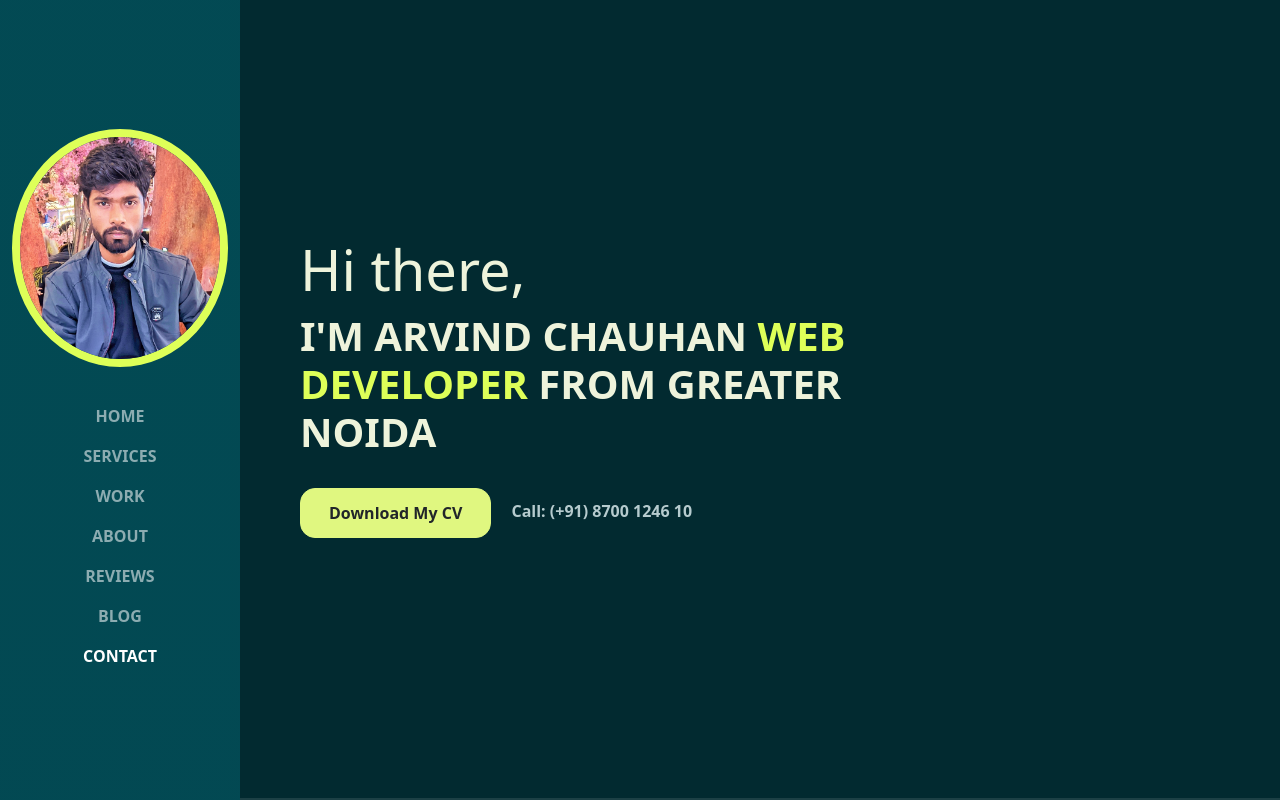
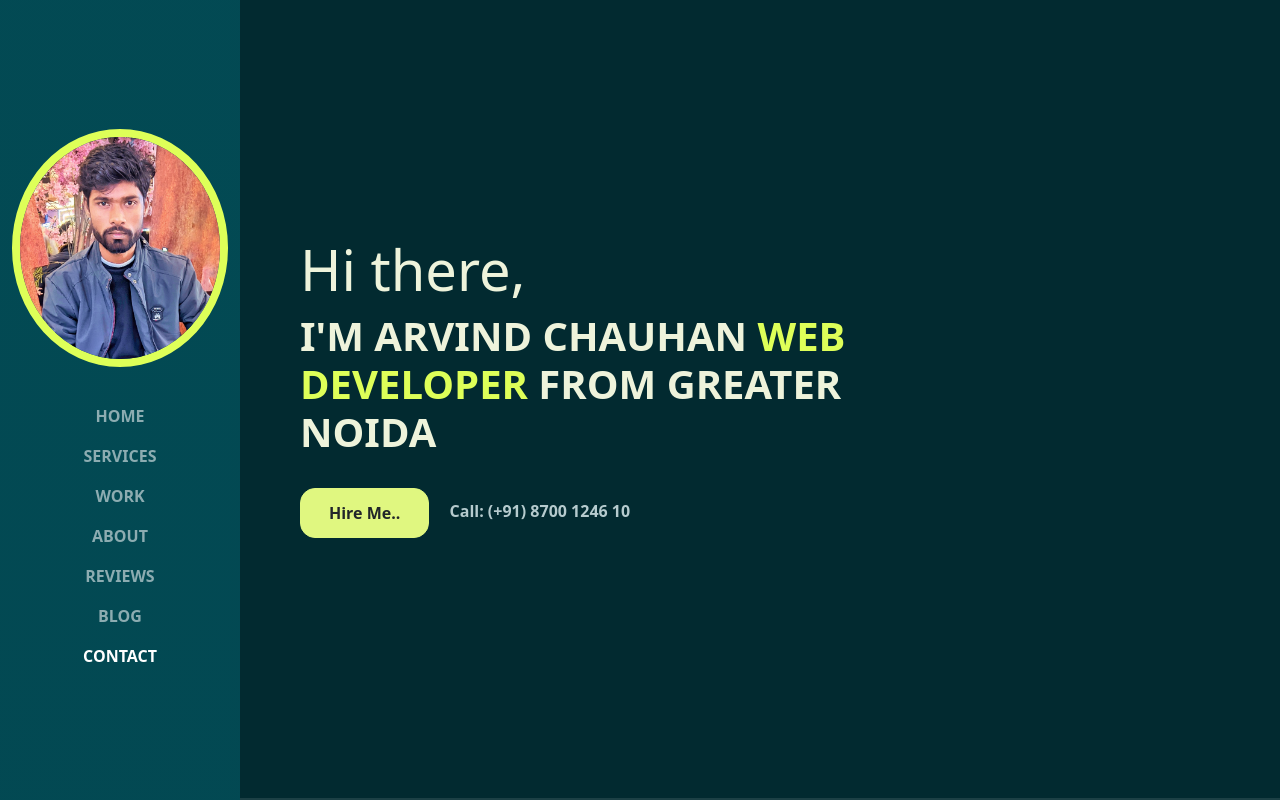
Before and after one commit to realarvins/Arvind-Chauhan, a plain HTML site: page index.html in a window 1280 px wide. Shown: the top 800 px of the page. Drawn offline with nearby package versions, Linux system fonts and the light colour scheme.

Commit message:
Added Hire me updated

```diff
--- a/index.html
+++ b/index.html
@@ -70,8 +70,8 @@
             <h1>I'M ARVIND CHAUHAN <span class="text-brand">WEB DEVELOPER</span> FROM GREATER NOIDA</h1>
 
 
-            <a href="\img\ARVIND CHAUHAN New1.pdf" download class="btn btn-brand me-3 mb-4 mt-4">Download My
-              CV</a>
+            <a href="\img\ARVIND CHAUHAN New1.pdf" download class="btn btn-brand me-3 mb-4 mt-4">Hire Me..
+            </a>
             <a href="#" class="link-custom">Call: (+91) 8700 1246 10 </a>
           </div>
         </div>
```
